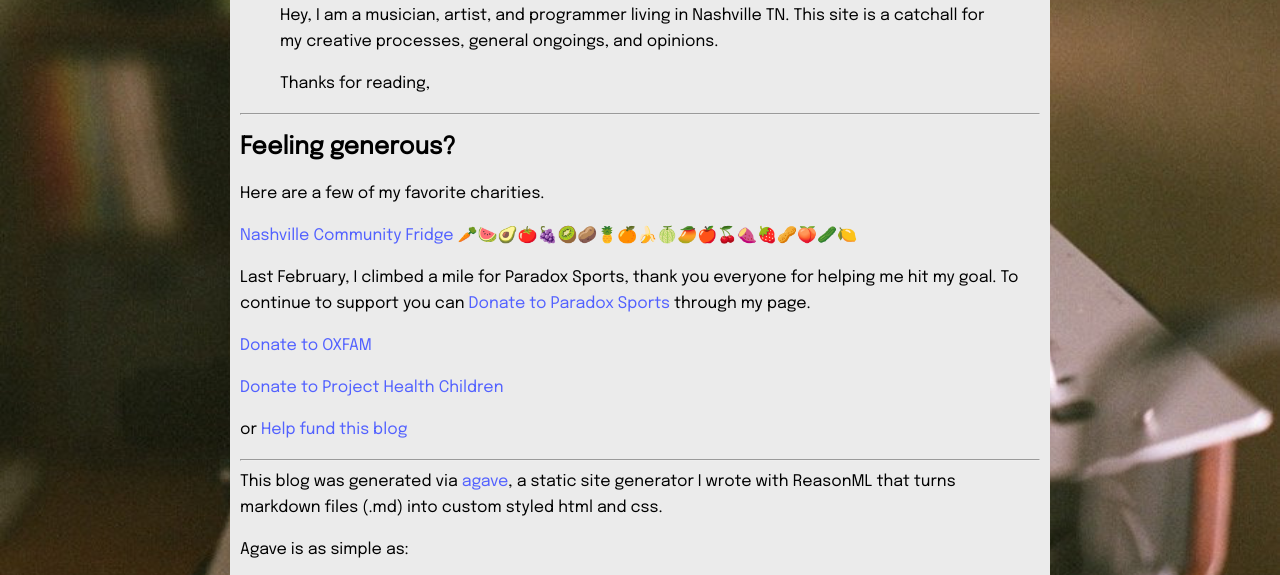
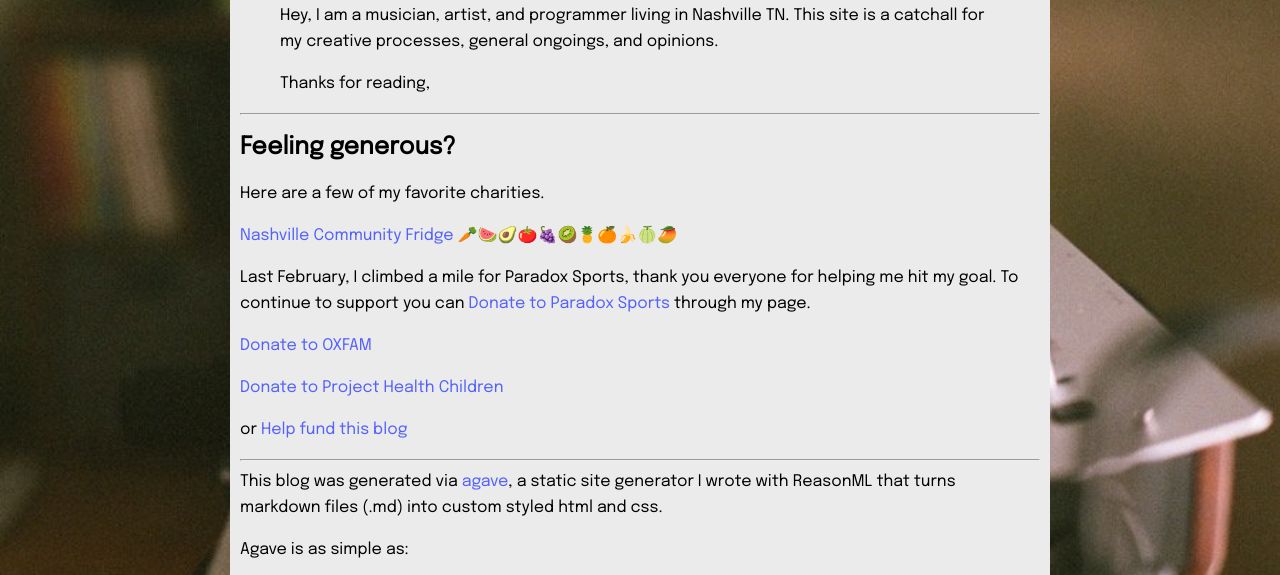
Before and after one commit to jottenlips/jottenlips.github.io, a website: page docs/index.html in a window 1280 px wide. Shown: the part 225-800 px from the top of the page. Drawn offline with Linux system fonts and the light colour scheme.

Commit message:
deploy site

```diff
--- a/docs/index.html
+++ b/docs/index.html
@@ -62,7 +62,7 @@ This site is a catchall for my creative processes, general ongoings, and opinion
 <h2 id="Feeling-generous">Feeling generous?</h2>
 
 <p>Here are a few of my favorite charities.</p>
-<p><a href='https://www.instagram.com/nashvillecommunityfridge'>Nashville Community Fridge 🥕🍉🥑🍅🍇🥝🥔🍍🍊🍌🍈🥭🍎🍒🍠🍓🥜🍑🥒🍋</a></p>
+<p><a href='https://www.instagram.com/nashvillecommunityfridge'>Nashville Community Fridge</a> 🥕🍉🥑🍅🍇🥝🍍🍊🍌🍈🥭</p>
 <p>Last February, I climbed a mile for Paradox Sports, thank you everyone for helping me hit my goal. To continue to support you can <a href='https://paradoxsports.salsalabs.org/pdxmile-climb-nashville22/p/johnfranke/index.html'>Donate to Paradox Sports</a> through my page.</p>
 <p><a href='https://www.oxfamamerica.org/donate/'>Donate to OXFAM</a></p>
 <p><a href='https://projecthealthychildren.org/'>Donate to Project Health Children</a></p>
```
